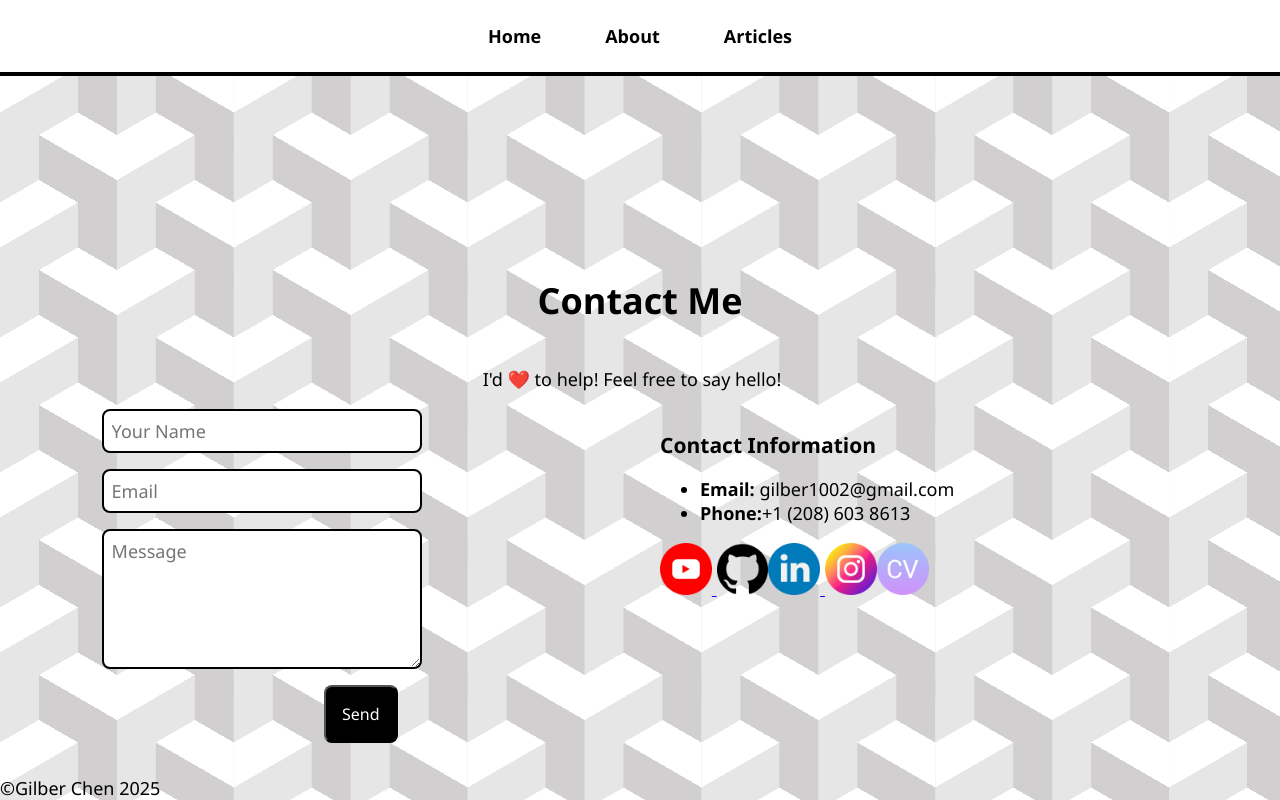
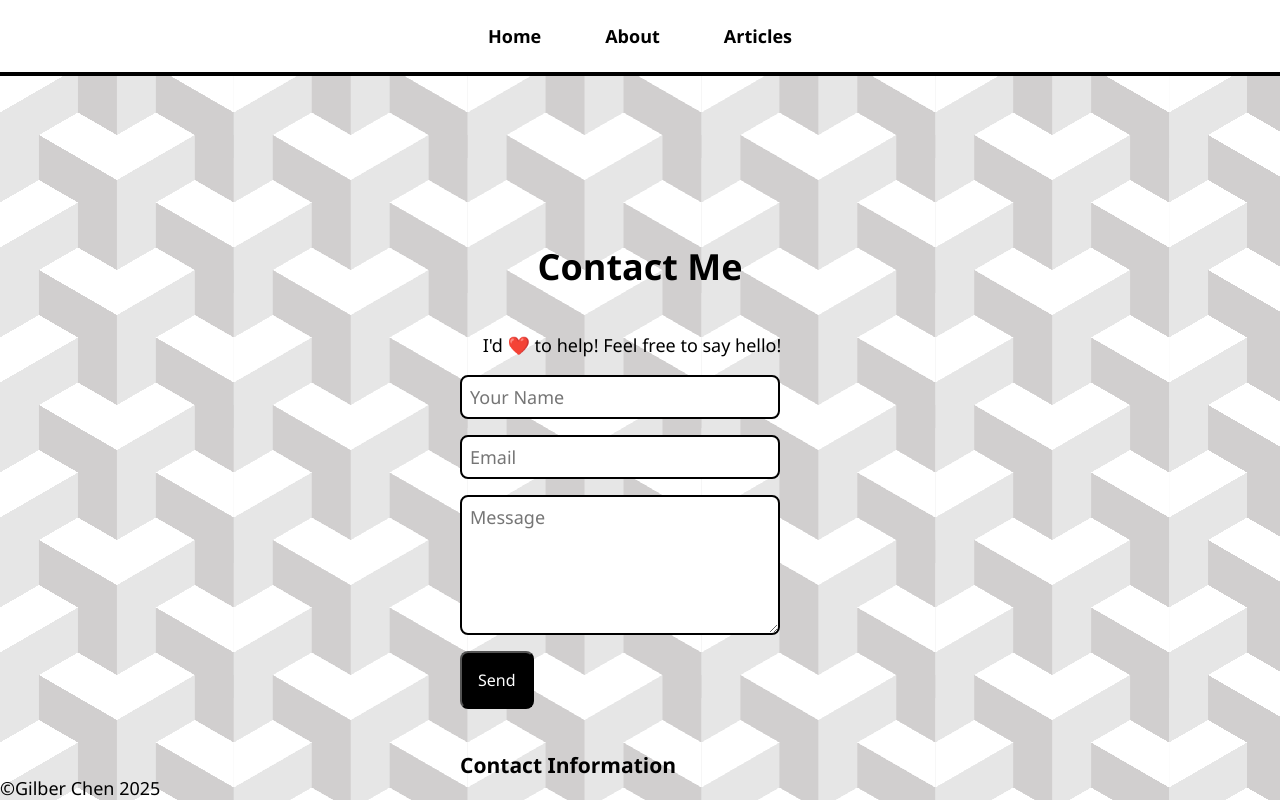
Before and after one commit to ooioiooGT/newblog, a React (Create React App) app: page /contact in a window 1280 px wide. Shown: the top 800 px of the page. Built offline with nearby package versions, Linux system fonts and the light colour scheme; the HTML template or start-up script is replaced by a standard one.

Commit message:
adjust phone view

```diff
--- a/src/App.css
+++ b/src/App.css
@@ -166,37 +166,58 @@ input, textarea {
 /* contact page css */
 .contact-page {
   display: flex;
-  flex-direction: column;
+  flex-direction: column; /* Default to stacking for mobile view */
   align-items: center;
   justify-content: center;
-  padding: 0 5%; /* Reduce padding for smaller screens */
-  min-height: 100vh; /* Center content vertically */
+  min-height: 100vh; /* Full height for vertical centering */
   text-align: center;
+  padding: 5%
 }
 
 .contact-container {
   display: flex;
-  gap: 40px;
+  flex-direction: column; /* Default stacking for mobile view */
+  gap: 20px; /* Add spacing between sections */
+  width: 100%; /* Full width for responsiveness */
+  max-width: 800px; /* Limit container width */
   justify-content: center;
-  flex-wrap: wrap; /* Allow wrapping for smaller screens */
-  text-align: center;
+  align-items: center; /* Center-align content */
 }
 
 .contact-form, .contact-details {
-  flex: 1 1 100%; /* Allow full-width on smaller screens */
-  max-width: 500px; /* Limit the width */
-  margin: 10px 0; /* Add spacing between sections */
+  width: 100%; /* Full width for mobile view */
+  max-width: 400px; /* Limit the width */
+  text-align: left; /* Align text to the left */
+}
+.social-icons img {
+ width: 10%;
 }
 
-.contact-details {
-  text-align: left; /* Align text for readability */
+
+
+/* footer css */
+footer{
+  position: fixed;
+  bottom: 0;
 }
+/* For larger screens (desktop view) */
+@media (min-width: 768px) {
+  .about-page {
+    flex-direction: row; /* Switch to side-by-side layout */
+    align-items: flex-start; /* Align to the top */
+    justify-content: center;
+  }
 
-.social-icons img {
-  width: 10%; /* Keep icons responsive */
-}
+  .about-image {
+    flex: 1; /* Share space */
+    margin-bottom: 0; /* Remove bottom spacing */
+    margin-right: 20px; /* Add spacing between the image and text */
+  }
 
-@media (min-width: 768px) {
+  .about-text {
+    flex: 2; /* Allow text to take more space */
+    text-align: left; /* Align text to the left */
+  }
   .contact-container {
     flex-wrap: nowrap; /* Prevent wrapping on larger screens */
   }
@@ -206,28 +227,4 @@ input, textarea {
     max-width: 45%; /* Restore layout for larger screens */
     margin: 0; /* Remove extra margin for larger screens */
   }
-  .about-page {
-    flex-wrap: nowrap; /* Disable wrapping for larger screens */
-    flex-direction: row; /* Side-by-side layout */
-    align-items: flex-start;
-  }
-
-  .about-image {
-    flex: 1; /* Take equal space */
-    margin: 0; /* Reset margin */
-    padding-bottom: 0; /* Remove bottom spacing */
-    padding-right: 20px; /* Add space between image and text */
-  }
-
-  .about-text {
-    flex: 2; /* Take more space for text */
-    text-align: left; /* Align text to the left */
-  }
 }
-
-
-/* footer css */
-footer{
-  position: fixed;
-  bottom: 0;
-}
```
